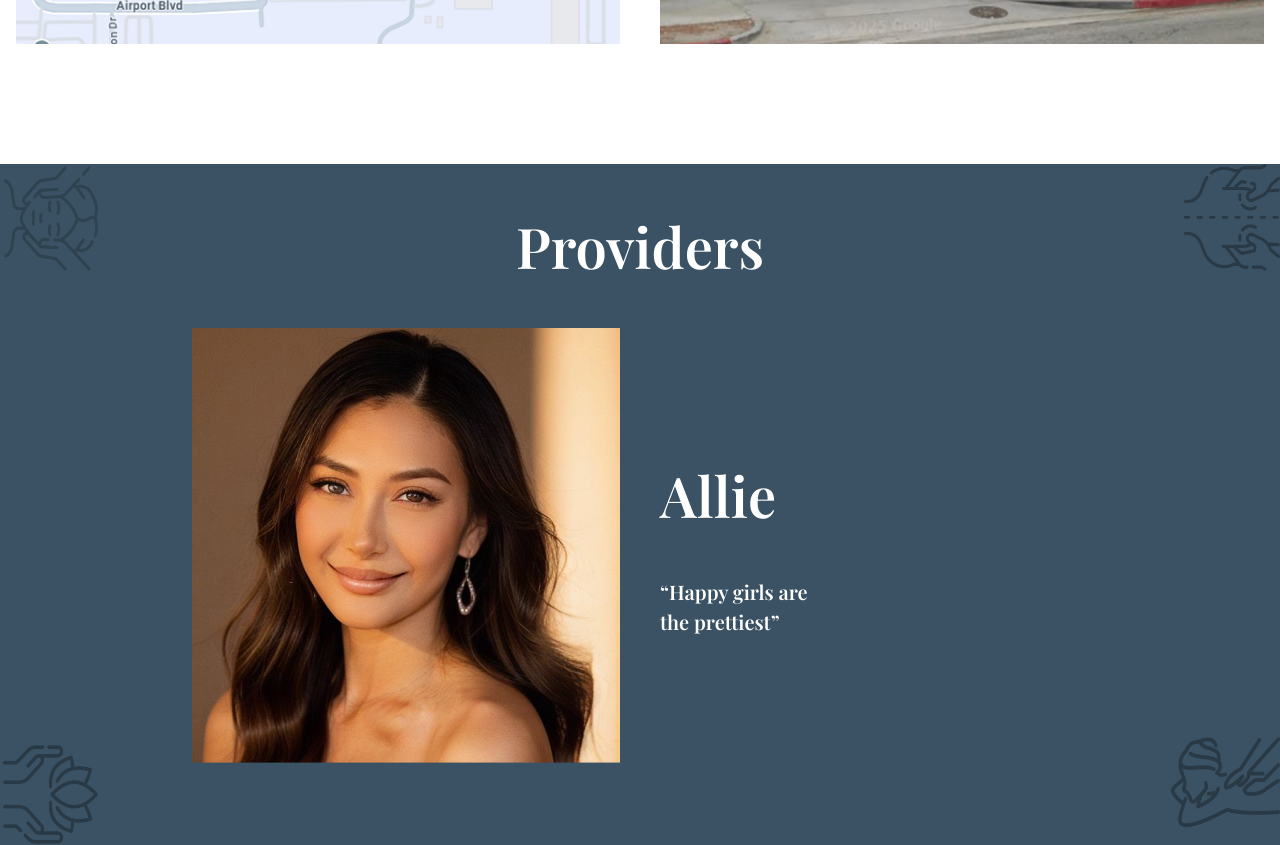
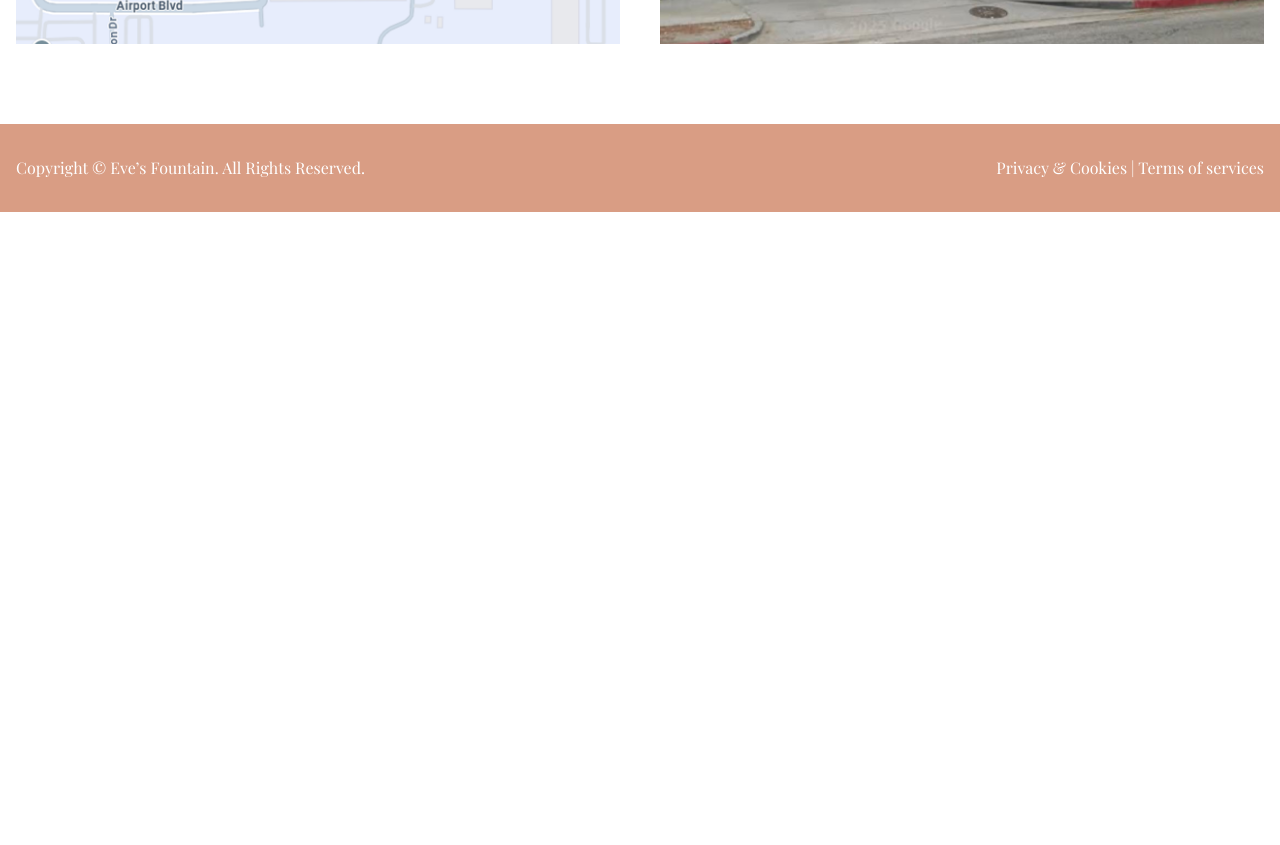
Before and after one commit to jihansofts/massage-landing, a Next.js app: page / in a window 1280 px wide. Shown: the part 5800-6645 px from the top of the page. After the commit the page ends 6012 px from the top, so only its background shows below. Built offline with nearby package versions, Linux system fonts and the light colour scheme.

Commit message:
hide face section

```diff
--- a/src/components/Priceing.jsx
+++ b/src/components/Priceing.jsx
@@ -131,7 +131,7 @@ const Priceing = () => {
               {/* Header */}
               <div className="flex justify-between items-center px-6 py-5">
                 <div className="flex items-center gap-4">
-                  <div className="bg-[#D99D84] flex items-center justify-center p-3 rounded-full">
+                  <div className="bg-[#D99D84] w-12 h-12 flex items-center justify-center p-3 rounded-full">
                     <Image
                       src={service.icon}
                       alt={service.title}
--- a/src/pages/index.jsx
+++ b/src/pages/index.jsx
@@ -3,7 +3,7 @@ import Hero from "@/components/Hero";
 import Priceing from "@/components/Priceing";
 import Faq from "@/components/Faq";
 import Location from "@/components/Location";
-import Providers from "@/components/Providers";
+// import Providers from "@/components/Providers";
 import Footer from "@/common/Footer";
 import About from "@/components/About";
 import BuyPage from "@/components/BuyPage";
@@ -27,7 +27,7 @@ export default function Home() {
       <About />
       <Faq />
       <Location />
-      <Providers />
+      {/* <Providers /> */}
       <Footer />
     </div>
   );
```
